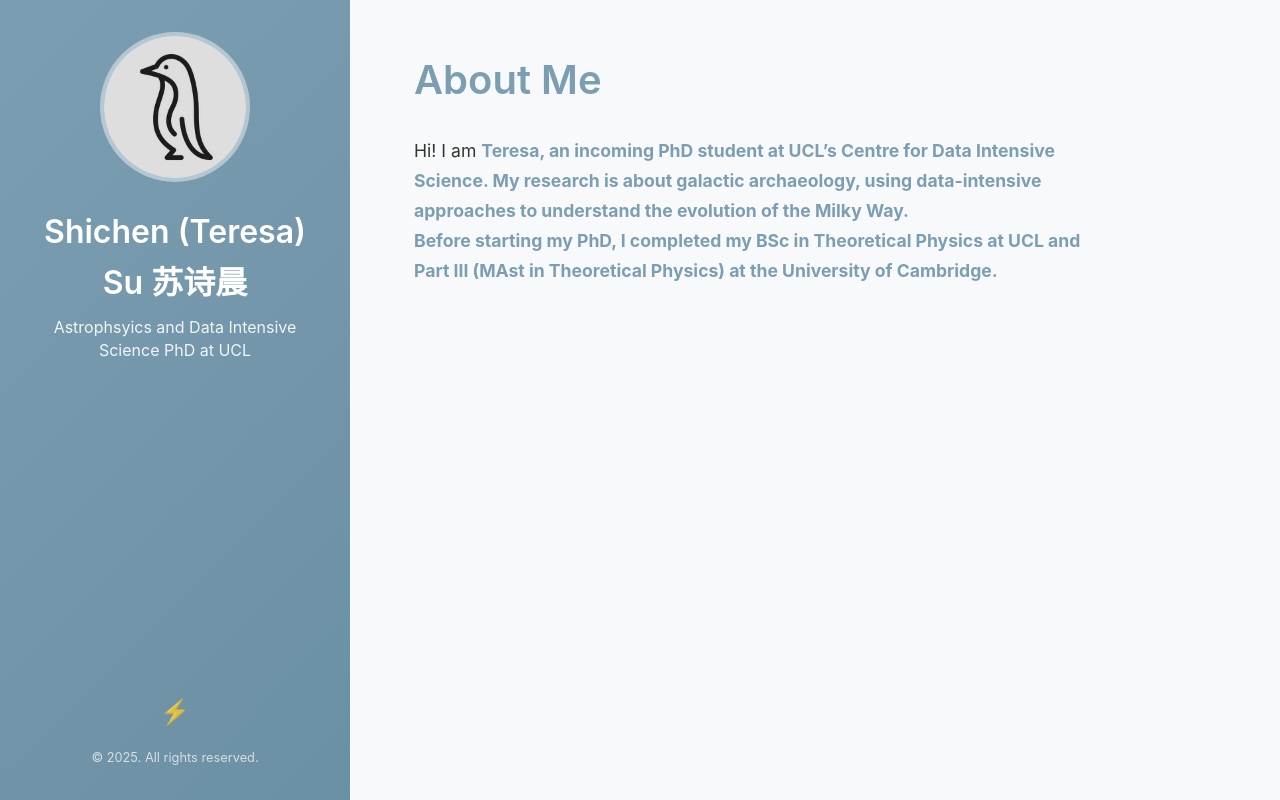
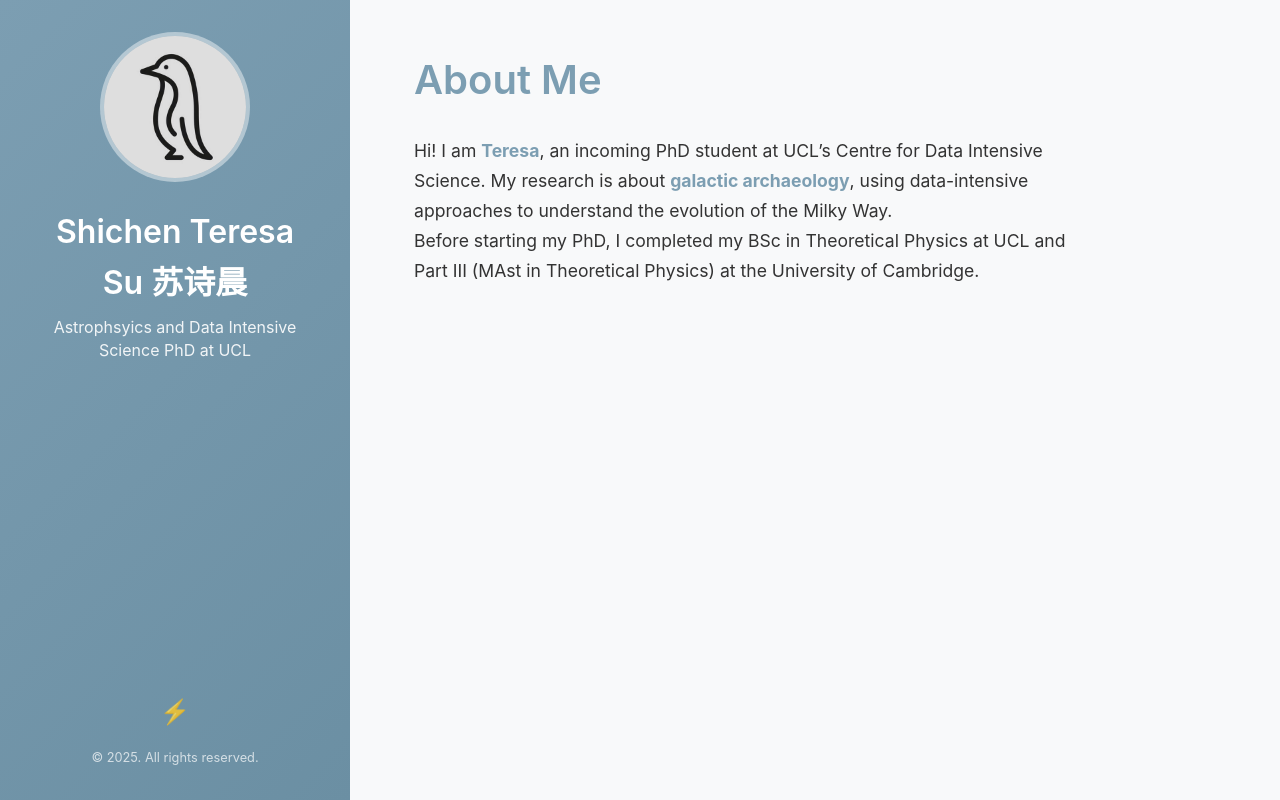
Before and after one commit to teresa-su/teresa-su.github.io, a plain HTML site: page index.html in a window 1280 px wide. Drawn offline with Linux system fonts and the light colour scheme.

Commit message:
Update index.html
Fixed syntax

```diff
--- a/index.html
+++ b/index.html
@@ -221,7 +221,7 @@
         <div class="profile-image">
             <img src="profile.jpg" alt="Teresa Su">
         </div>
-        <h1>Shichen (Teresa) Su 苏诗晨</h1>
+        <h1>Shichen Teresa Su 苏诗晨</h1>
         <div class="subtitle">
             Astrophsyics and Data Intensive Science PhD at UCL
         </div>
@@ -239,9 +239,9 @@
         <h2>About Me</h2>
 
         <div class="intro">
-            <p>Hi! I am <strong>Teresa<strong>, an incoming PhD student at UCL’s <a href="https://www.ucl.ac.uk/data-intensive-science-industry">Centre for Data Intensive Science</a>. My research is about <strong>galactic archaeology<strong>, using data-intensive approaches to understand the evolution of the Milky Way.<p>
+            <p>Hi! I am <strong>Teresa</strong>, an incoming PhD student at UCL’s <a href="https://www.ucl.ac.uk/data-intensive-science-industry">Centre for Data Intensive Science</a>. My research is about <strong>galactic archaeology</strong>, using data-intensive approaches to understand the evolution of the Milky Way.</p>
 
-<p>Before starting my PhD, I completed my BSc in Theoretical Physics at UCL and Part III (MAst in Theoretical Physics) at the University of Cambridge.<p>
+            <p>Before starting my PhD, I completed my BSc in Theoretical Physics at UCL and Part III (MAst in Theoretical Physics) at the University of Cambridge.</p>
 
         </div>
 
```
